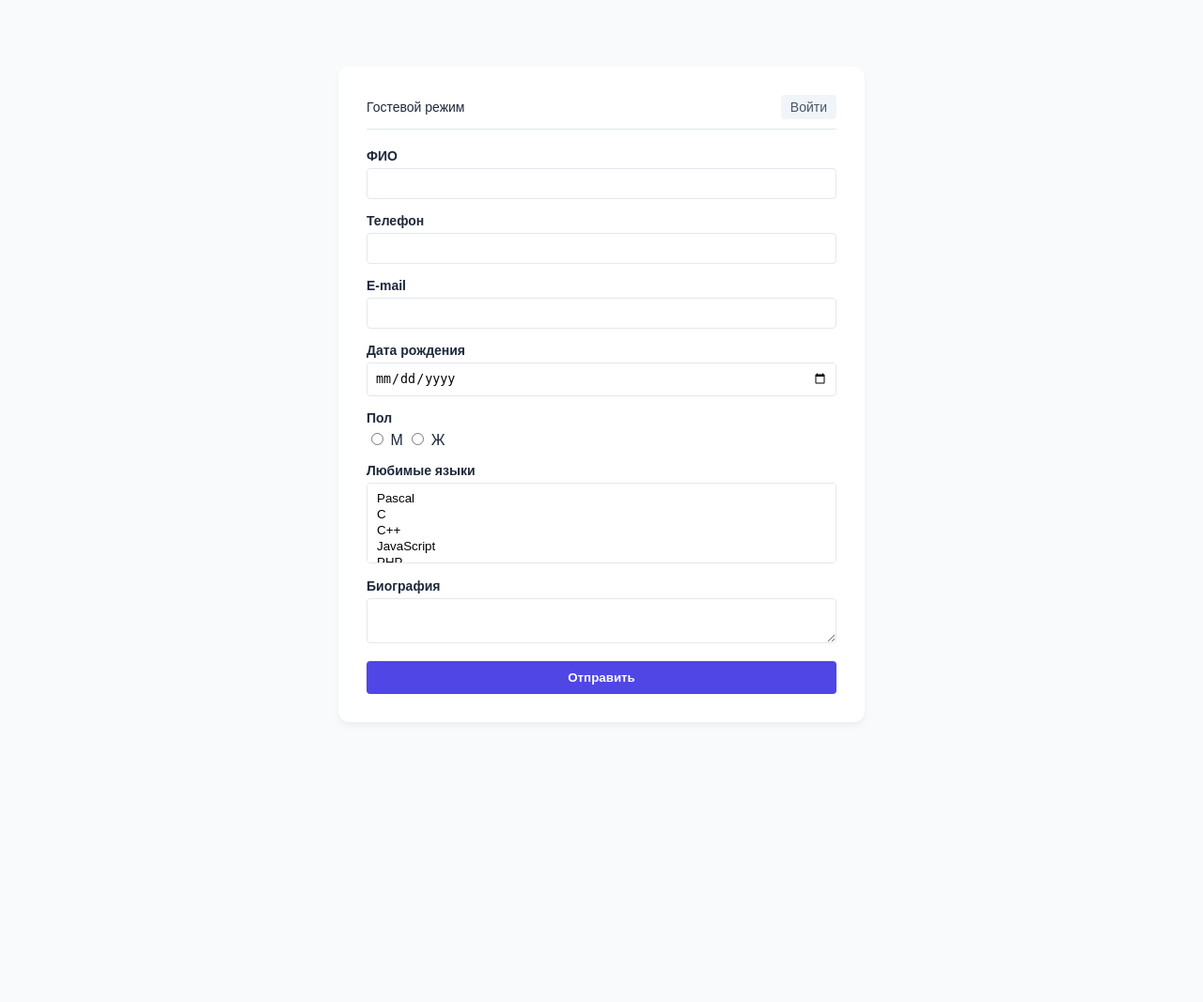
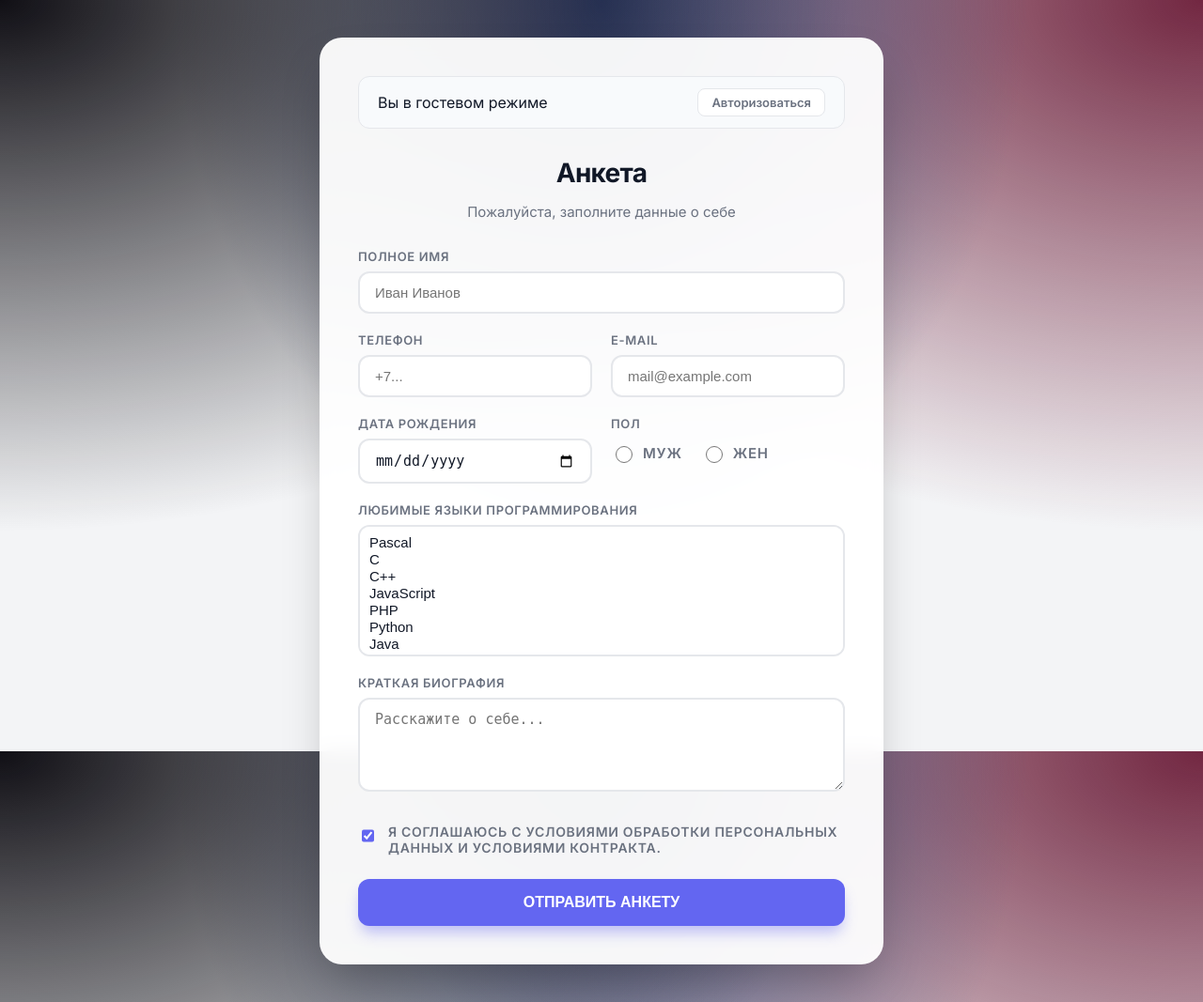
Before and after one commit to NiKmAkMir/NiKmAkMir.github.io, a PHP site: page /form.php in a window 1280 px wide. Shown: the whole page at 94% size. Before the commit the page ends 739 px from the top, so only its background shows below. Run offline with PHP 8.4, Linux system fonts and the light colour scheme; data that the repository does not hold is empty.

Commit message:
lab5 upd design

```diff
--- a/2026_lab5/form.php
+++ b/2026_lab5/form.php
@@ -4,76 +4,265 @@
     <meta charset="UTF-8">
     <meta name="viewport" content="width=device-width, initial-scale=1.0">
     <title>Анкета разработчика</title>
+    <link href="https://fonts.googleapis.com/css2?family=Inter:wght@300;400;500;600;700&display=swap" rel="stylesheet">
     <style>
-        :root { --primary: #4f46e5; --bg: #f8fafc; --text: #1e293b; --border: #e2e8f0; --error: #dc2626; }
-        body { font-family: sans-serif; background: var(--bg); color: var(--text); display: flex; justify-content: center; align-items: center; min-height: 100vh; margin: 0; padding: 20px; }
-        .card { background: white; padding: 30px; border-radius: 12px; box-shadow: 0 4px 6px rgba(0,0,0,0.05); width: 100%; max-width: 500px; }
-        .auth-bar { display: flex; justify-content: space-between; align-items: center; margin-bottom: 20px; font-size: 14px; padding-bottom: 10px; border-bottom: 1px solid var(--border); }
-        .msg { background: #f0fdf4; color: #166534; padding: 12px; border-radius: 6px; margin-bottom: 20px; font-size: 14px; border: 1px solid #bbf7d0; }
-        .form-group { margin-bottom: 15px; }
-        label { display: block; font-weight: 600; margin-bottom: 5px; font-size: 14px; }
+        :root {
+            --primary: #6366f1; /* Indigo 500 */
+            --primary-dark: #4f46e5;
+            --bg: #f3f4f6;
+            --card-bg: #ffffff;
+            --text-main: #111827;
+            --text-muted: #6b7280;
+            --border: #e5e7eb;
+            --error: #ef4444;
+            --success: #10b981;
+        }
+
+        * { box-sizing: border-box; transition: all 0.2s ease-in-out; }
+
+        body {
+            font-family: 'Inter', sans-serif;
+            background-color: var(--bg);
+            background-image: radial-gradient(at 0% 0%, hsla(253,16%,7%,1) 0, transparent 50%),
+                              radial-gradient(at 50% 0%, hsla(225,39%,30%,1) 0, transparent 50%),
+                              radial-gradient(at 100% 0%, hsla(339,49%,30%,1) 0, transparent 50%);
+            background-attachment: fixed;
+            color: var(--text-main);
+            display: flex;
+            justify-content: center;
+            align-items: center;
+            min-height: 100vh;
+            margin: 0;
+            padding: 40px 20px;
+        }
+
+        .container {
+            width: 100%;
+            max-width: 600px;
+        }
+
+        .card {
+            background: rgba(255, 255, 255, 0.95);
+            backdrop-filter: blur(10px);
+            padding: 40px;
+            border-radius: 24px;
+            box-shadow: 0 25px 50px -12px rgba(0, 0, 0, 0.25);
+            border: 1px solid rgba(255, 255, 255, 0.3);
+        }
+
+        /* Шапка авторизации */
+        .auth-header {
+            display: flex;
+            justify-content: space-between;
+            align-items: center;
+            margin-bottom: 30px;
+            background: #f8fafc;
+            padding: 12px 20px;
+            border-radius: 12px;
+            border: 1px solid var(--border);
+        }
+
+        .auth-header b { color: var(--primary); }
+
+        .btn-auth {
+            font-size: 13px;
+            font-weight: 600;
+            color: var(--text-muted);
+            text-decoration: none;
+            padding: 6px 14px;
+            border-radius: 8px;
+            background: white;
+            border: 1px solid var(--border);
+        }
+        .btn-auth:hover { background: var(--bg); color: var(--primary); }
+
+        h2 {
+            margin: 0 0 10px 0;
+            font-size: 28px;
+            font-weight: 800;
+            text-align: center;
+            letter-spacing: -0.025em;
+        }
+
+        .subtitle {
+            text-align: center;
+            color: var(--text-muted);
+            margin-bottom: 30px;
+            font-size: 15px;
+        }
+
+        /* Сообщения */
+        .msg {
+            padding: 16px;
+            border-radius: 12px;
+            margin-bottom: 25px;
+            font-size: 14px;
+            line-height: 1.5;
+            border-left: 4px solid;
+        }
+        .msg-success { background: #ecfdf5; color: #065f46; border-left-color: var(--success); }
+        .msg-info { background: #eff6ff; color: #1e40af; border-left-color: var(--primary); }
+
+        /* Поля формы */
+        .form-group { margin-bottom: 20px; }
+
+        label {
+            display: block;
+            font-weight: 600;
+            font-size: 13px;
+            text-transform: uppercase;
+            letter-spacing: 0.05em;
+            margin-bottom: 8px;
+            color: var(--text-muted);
+        }
+
         input[type="text"], input[type="tel"], input[type="email"], input[type="date"], select, textarea {
-            width: 100%; padding: 8px; border: 1px solid var(--border); border-radius: 4px; box-sizing: border-box;
+            width: 100%;
+            padding: 12px 16px;
+            border: 2px solid var(--border);
+            border-radius: 12px;
+            font-size: 15px;
+            background: #fff;
+            color: var(--text-main);
         }
-        .error { border-color: var(--error) !important; background: #fff1f1; }
-        .btn { background: var(--primary); color: white; border: none; padding: 10px; width: 100%; border-radius: 4px; cursor: pointer; font-weight: 600; }
-        .btn-secondary { background: #f1f5f9; color: #475569; text-decoration: none; padding: 5px 10px; border-radius: 4px; }
+
+        input:focus, select:focus, textarea:focus {
+            outline: none;
+            border-color: var(--primary);
+            box-shadow: 0 0 0 4px rgba(99, 102, 241, 0.1);
+        }
+
+        .input-error { border-color: var(--error) !important; background: #fffafa; }
+
+        /* Кастомные радио и чекбоксы */
+        .radio-group { display: flex; gap: 20px; padding: 5px 0; }
+        .radio-item { display: flex; align-items: center; gap: 8px; cursor: pointer; font-size: 15px; }
+        input[type="radio"] { width: 18px; height: 18px; accent-color: var(--primary); }
+
+        select[multiple] { height: 140px; padding: 8px; }
+
+        .contract-label {
+            display: flex;
+            align-items: flex-start;
+            gap: 12px;
+            font-size: 14px;
+            color: var(--text-muted);
+            cursor: pointer;
+            margin-top: 30px;
+        }
+        .contract-label input { width: 20px; height: 20px; accent-color: var(--primary); }
+
+        /* Кнопка */
+        .btn-submit {
+            display: block;
+            width: 100%;
+            padding: 16px;
+            margin-top: 25px;
+            background: var(--primary);
+            color: white;
+            border: none;
+            border-radius: 12px;
+            font-size: 16px;
+            font-weight: 700;
+            cursor: pointer;
+            box-shadow: 0 10px 15px -3px rgba(99, 102, 241, 0.4);
+        }
+        .btn-submit:hover {
+            background: var(--primary-dark);
+            transform: translateY(-2px);
+            box-shadow: 0 20px 25px -5px rgba(99, 102, 241, 0.5);
+        }
+        .btn-submit:active { transform: translateY(0); }
+
     </style>
 </head>
 <body>
+
+<div class="container">
     <div class="card">
-    <div class="auth-bar">
+        <div class="auth-header">
             <?php if (!empty($_SESSION['login'])): ?>
-            <span>Вы вошли как: <b><?php echo htmlspecialchars($_SESSION['login']); ?></b></span>
-            <a href="login.php?logout=1" class="btn-secondary">Выйти</a>
+                <span>Привет, <b><?php echo htmlspecialchars($_SESSION['login']); ?></b></span>
+                <a href="login.php?logout=1" class="btn-auth">Выйти из системы</a>
             <?php else: ?>
-            <span>Гостевой режим</span>
-            <a href="login.php" class="btn-secondary">Войти</a>
+                <span>Вы в гостевом режиме</span>
+                <a href="login.php" class="btn-auth">Авторизоваться</a>
             <?php endif; ?>
         </div>
 
-    <?php if (!empty($messages)) foreach ($messages as $m) echo '<div class="msg">'.$m.'</div>'; ?>
+        <h2>Анкета</h2>
+        <p class="subtitle">Пожалуйста, заполните данные о себе</p>
+
+        <?php if (!empty($messages)) foreach ($messages as $m): ?>
+            <div class="msg <?php echo (strpos($m, 'Спасибо') !== false) ? 'msg-success' : 'msg-info'; ?>">
+                <?php echo $m; ?>
+            </div>
+        <?php endforeach; ?>
 
         <form action="index.php" method="POST">
             <div class="form-group">
-            <label>ФИО</label>
-            <input type="text" name="fio" class="<?php echo !empty($errors['fio']) ? 'error' : ''; ?>" value="<?php echo htmlspecialchars($values['fio']); ?>">
+                <label>Полное имя</label>
+                <input type="text" name="fio" placeholder="Иван Иванов"
+                       class="<?php echo !empty($errors['fio']) ? 'input-error' : ''; ?>"
+                       value="<?php echo htmlspecialchars($values['fio']); ?>">
             </div>
+
+            <div style="display: grid; grid-template-columns: 1fr 1fr; gap: 20px;">
                 <div class="form-group">
                     <label>Телефон</label>
-            <input type="tel" name="phone" value="<?php echo htmlspecialchars($values['phone']); ?>">
+                    <input type="tel" name="phone" placeholder="+7..."
+                           value="<?php echo htmlspecialchars($values['phone']); ?>">
                 </div>
                 <div class="form-group">
                     <label>E-mail</label>
-            <input type="email" name="email" value="<?php echo htmlspecialchars($values['email']); ?>">
+                    <input type="email" name="email" placeholder="mail@example.com"
+                           value="<?php echo htmlspecialchars($values['email']); ?>">
                 </div>
+            </div>
+
+            <div style="display: grid; grid-template-columns: 1fr 1fr; gap: 20px;">
                 <div class="form-group">
                     <label>Дата рождения</label>
                     <input type="date" name="birthday" value="<?php echo htmlspecialchars($values['birthday']); ?>">
                 </div>
                 <div class="form-group">
                     <label>Пол</label>
-            <input type="radio" name="gender" value="male" <?php if($values['gender']=='male') echo 'checked'; ?>> М
-            <input type="radio" name="gender" value="female" <?php if($values['gender']=='female') echo 'checked'; ?>> Ж
+                    <div class="radio-group">
+                        <label class="radio-item"><input type="radio" name="gender" value="male" <?php if($values['gender']=='male') echo 'checked'; ?>> Муж</label>
+                        <label class="radio-item"><input type="radio" name="gender" value="female" <?php if($values['gender']=='female') echo 'checked'; ?>> Жен</label>
                     </div>
+                </div>
+            </div>
+
             <div class="form-group">
-            <label>Любимые языки</label>
+                <label>Любимые языки программирования</label>
                 <select name="languages[]" multiple>
                     <?php
-                $all = [1=>'Pascal', 2=>'C', 3=>'C++', 4=>'JavaScript', 5=>'PHP', 6=>'Python', 7=>'Java'];
-                foreach($all as $id => $name) {
+                    $langs = [1=>'Pascal', 2=>'C', 3=>'C++', 4=>'JavaScript', 5=>'PHP', 6=>'Python', 7=>'Java'];
+                    foreach($langs as $id => $name) {
                         $sel = (is_array($values['languages']) && in_array($id, $values['languages'])) ? 'selected' : '';
                         echo "<option value='$id' $sel>$name</option>";
                     }
                     ?>
                 </select>
             </div>
+
             <div class="form-group">
-            <label>Биография</label>
-            <textarea name="biography"><?php echo htmlspecialchars($values['biography']); ?></textarea>
+                <label>Краткая биография</label>
+                <textarea name="biography" rows="4" placeholder="Расскажите о себе..."><?php echo htmlspecialchars($values['biography']); ?></textarea>
             </div>
-        <button type="submit" class="btn"><?php echo !empty($_SESSION['login']) ? 'Обновить' : 'Отправить'; ?></button>
+
+            <label class="contract-label">
+                <input type="checkbox" name="contract" checked>
+                <span>Я соглашаюсь с условиями обработки персональных данных и условиями контракта.</span>
+            </label>
+
+            <button type="submit" class="btn-submit">
+                <?php echo !empty($_SESSION['login']) ? 'ОБНОВИТЬ ДАННЫЕ' : 'ОТПРАВИТЬ АНКЕТУ'; ?>
+            </button>
         </form>
     </div>
+</div>
+
 </body>
 </html>
```
Lines whose indentation alone changed are shown as unchanged.
